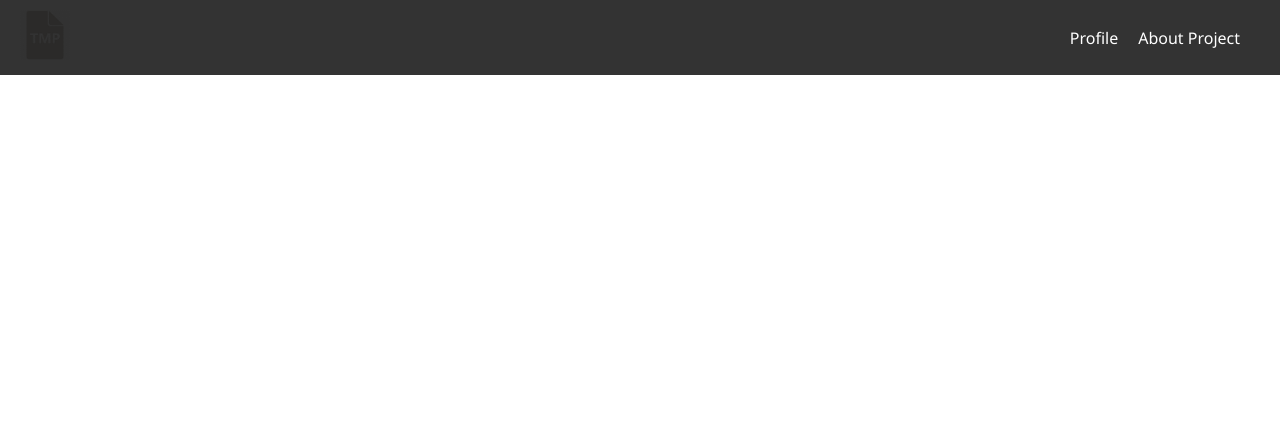
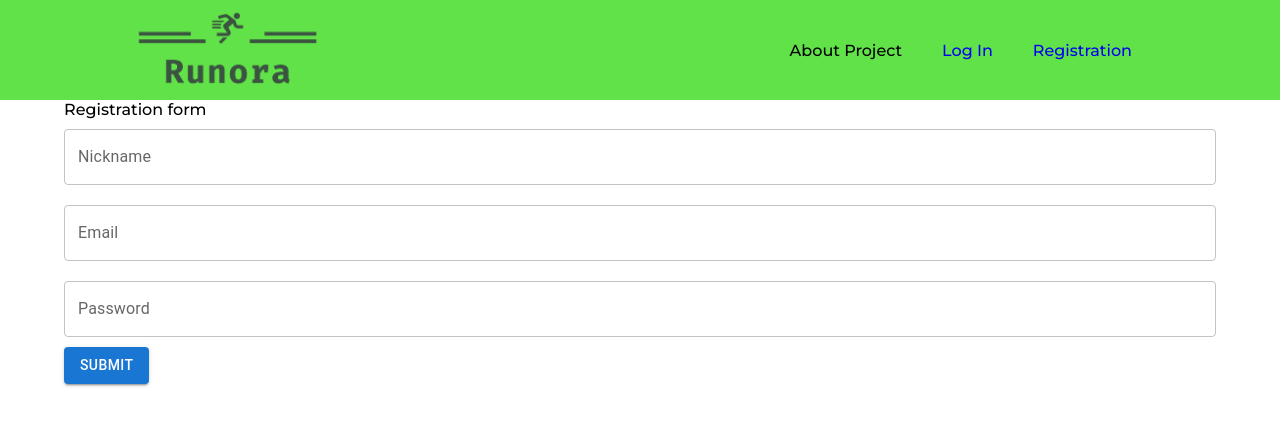
Before and after one commit to AlexZamastil/BP, a React (Create React App) app in the folder src/main/frontend/: page /register in a window 1280 px wide. Shown: the top 426 px of the page. Built offline with nearby package versions, Linux system fonts and the light colour scheme.

Commit message:
fe formulare

```diff
--- a/src/main/frontend/package.json
+++ b/src/main/frontend/package.json
@@ -3,6 +3,9 @@
   "version": "0.1.0",
   "private": true,
   "dependencies": {
+    "@emotion/react": "^11.11.1",
+    "@emotion/styled": "^11.11.0",
+    "@mui/material": "^5.14.4",
     "@testing-library/jest-dom": "^5.16.5",
     "@testing-library/react": "^13.4.0",
     "@testing-library/user-event": "^13.5.0",
--- a/src/main/frontend/src/App.js
+++ b/src/main/frontend/src/App.js
@@ -5,7 +5,8 @@ import { Route, Routes } from "react-router-dom"
 import { useEffect, useState} from "react";
 import WelcomePage from "./WelcomePage"
 import { useTranslation } from 'react-i18next';
-
+import Login from "./Login"
+import Registration from "./Registration"
 
 function App() {
 
@@ -13,12 +14,15 @@ function App() {
 
   return (
     <>
-      <Navbar />
+
+      {Navbar(localStorage.getItem("user"))}
       <div className="container">
         <Routes>
           <Route path="/aboutproject" element={<AboutProject/>} />
           <Route path="/profile" element={<Profile/>} />
           <Route path="/welcomePage" element={<WelcomePage/>} />
+          <Route path="/login" element={<Login/>} />
+          <Route path="/register" element={<Registration/>} />
         </Routes>
 
       </div>
--- /dev/null
+++ b/src/main/frontend/src/Login.js
@@ -0,0 +1,60 @@
+import React, { useState } from 'react';
+import { Container} from '@mui/system';
+import {TextField,Button} from '@mui/material';
+
+export default function Login(){
+
+  const handleClick =(e)=>{
+    e.preventDefault();
+
+   fetch("http://localhost:8080/api/user/login",{
+        method:"POST",
+        headers:{
+          'Authorization': '',
+            "Content-Type":"application/json"},
+            body : JSON.stringify({
+                email : email,
+                password : password
+            })
+        }).then(async(response)=>{
+          if (response.status === 200){
+            console.log('LOG IN SUCCESSFULL')
+            return await response.json();
+
+          } else{
+            throw await response.json();
+
+          }
+        }).then((response) => {
+          localStorage.setItem('login', true);
+          window.dispatchEvent(new Event('storage'));
+         localStorage.setItem('token', response.message);
+        }).catch((err)=>{
+            console.log("error " + err.message)
+        })
+            console.log(email, password)
+  }
+
+    const [password, setPassword] = useState('');
+    const [email, setEmail] = useState('');
+    return (
+      <Container>
+
+      <form noValidate autoComplete="off">
+
+        <h1>Login</h1>
+
+      <TextField style={{margin:"10px auto"}} id="outlined-basic" label="Email" variant="outlined" fullWidth
+        value={email}
+        onChange={(e)=>setEmail(e.target.value)} />
+
+        <TextField type="password" style={{margin:"10px auto"}} id="outlined-basic" label="Password" variant="outlined" fullWidth
+       value={password}
+       onChange={(e)=>setPassword(e.target.value)} />
+
+
+       <Button variant="contained" onClick={handleClick}> Submit </Button>
+      </form>
+      </Container>
+    )
+}
--- a/src/main/frontend/src/Navbar.js
+++ b/src/main/frontend/src/Navbar.js
@@ -1,22 +1,38 @@
 import { Link, useMatch, useResolvedPath } from "react-router-dom"
 import { useTranslation } from 'react-i18next';
 import styling from "./styling.css"
-import tempImage from "./sources/temp.png"
+import logo_transparent from "./sources/logo_transparent.png"
 
-export default function Navbar() {
+export default function Navbar(props) {
 
   const {t} = useTranslation();
 
+
+
   return (
+
+
         <nav className="nav">
-      <Link to="/welcomePage" className="site-title">
-      <img src={tempImage} width={50} alt="temp" />
+        <Link to="/welcomePage" className="logo">
+        <img src={logo_transparent}  width={200} alt="temp" />
 
         </Link>
         <ul>
-        <CustomLink className="c-link" to="/profile"> <p>{t('profile')}</p> </CustomLink>
           <CustomLink className="c-link" to="/aboutproject"> <p>{t('about-project')}</p> </CustomLink>
+
+          {localStorage.getItem("user") == null ? (
+              <><CustomLink className="login-link" to="/login"> <p>{t('log-in')}</p> </CustomLink>
+                <CustomLink className="register-link" to="/register"> <p>{t('register')}</p> </CustomLink>
+              </>
+
+        ) : (
+          <CustomLink className="c-link" to="/profile"> <p>{props}</p> </CustomLink>
+
+        )
+        }
         </ul>
+
+
       </nav>
       )
 }
@@ -33,3 +49,16 @@ function CustomLink({ to, children, ...props }) {
     </li>
   )
 }
+
+
+function ShowLogin(){
+  const {t} = useTranslation();
+  if (localStorage.getItem("user")== null){
+  return(
+    <ul>
+      <CustomLink className="login-link" to="/login"> <p>{t('log-in')}</p> </CustomLink>
+      <CustomLink className="register-link" to="/register"> <p>{t('register')}</p> </CustomLink>
+      </ul>
+
+  )
+}}
--- a/src/main/frontend/src/Profile.js
+++ b/src/main/frontend/src/Profile.js
@@ -1,23 +1,23 @@
 import { useTranslation } from 'react-i18next';
-import WelcomePage from './WelcomePage';
 import { Link} from "react-router-dom"
+import {useNavigate} from "react-router-dom"
 
 export default function Profile(){
+    const navigate = useNavigate();
+
     const {t} = useTranslation();
+
+    function LogOut(){
+      localStorage.clear("user");
+    }
+    const handleLogout = ()=> {
+      localStorage.clear("user");
+      navigate("/WelcomePage");
+      window.location.reload(false);
+    }
     return( <div>
         <Link to="/WelcomePage">
-        <button on onClick={LogOut}> {t('log-out')} </button>
-    </Link>
-
-
-
+        <button on onClick={handleLogout}> {t('log-out')} </button>
+        </Link>
       </div>)
 }
-
-function LogOut(){
-
-
-    localStorage.clear("user");
-    console.log(localStorage.getItem("user"));
-
-  }
--- /dev/null
+++ b/src/main/frontend/src/Registration.js
@@ -0,0 +1,68 @@
+import React, { useState } from 'react';
+import { Container} from '@mui/system';
+import {TextField,Button} from '@mui/material';
+
+export default function Registration(){
+    const [nickname, setNickname] = useState('');
+    const [password, setPassword] = useState('');
+    const [email, setEmail] = useState('');
+    const [birthdate, setBirthdate] = useState('');
+
+
+    const handleClick=(e)=>{
+      e.preventDefault();
+
+      const user = {
+        method:"POST",
+        headers:{
+            'Authorization' : '',
+            'Content-Type':'application/json'
+          },
+            body : JSON.stringify({
+              email : email,
+              nickname : nickname,
+              password : password,
+              birthdate: birthdate,
+            })
+        };
+        console.log(user.body);
+      fetch('http://localhost:8080/api/user/register',user)
+      .then(async (response)=>{
+            if (response.status === 200){
+              console.log('REGISTERED')
+              return await response.json();
+            } else{
+              throw await response.json()}
+            })
+            .catch((err) => {
+              if(err.message == "Failed to fetch");
+              console.log('error' + err.message);
+            })
+  }
+    return (
+
+        <Container>
+
+<form noValidate autoComplete="off">
+
+  <h1>Registration form</h1>
+
+
+ <TextField style={{margin:"10px auto"}} id="outlined-basic" label="Nickname" variant="outlined" fullWidth
+  value={nickname}
+  onChange={(e)=>setNickname(e.target.value)} />
+
+<TextField style={{margin:"10px auto"}} id="outlined-basic" label="Email" variant="outlined" fullWidth
+  value={email}
+  onChange={(e)=>setEmail(e.target.value)} />
+
+  <TextField type="password" style={{margin:"10px auto"}} id="outlined-basic" label="Password" variant="outlined" fullWidth
+ value={password}
+ onChange={(e)=>setPassword(e.target.value)} />
+
+
+ <Button variant="contained" onClick={handleClick}> Submit </Button>
+</form>
+</Container>
+    )
+}
--- a/src/main/frontend/src/WelcomePage.js
+++ b/src/main/frontend/src/WelcomePage.js
@@ -12,7 +12,7 @@ export default function WelcomePage() {
 
 
   function LogIN(){
-    localStorage.setItem("user", "honza")
+    localStorage.setItem("user", "TestUser0231")
     console.log(localStorage.getItem("user"))
     window.location.reload(false)
 }
--- a/src/main/frontend/src/locales/cs.json
+++ b/src/main/frontend/src/locales/cs.json
@@ -2,5 +2,6 @@
     "site-name" : "Název stránky",
     "profile" : "Profil",
     "about-project" : "O Projektu",
-    "log-in" : "Přihlásit"
+    "log-in" : "Přihlásit",
+    "register" : "Registrace"
 }
--- a/src/main/frontend/src/locales/en.json
+++ b/src/main/frontend/src/locales/en.json
@@ -4,7 +4,7 @@
     "about-project" : "About Project",
     "log-in" : "Log In",
     "log-out" : "Log Out",
-    "test2" : "test2222ENENEN",
+    "register" : "Registration",
     "test1" : "test1111ENENEN",
     "test2" : "test2222ENENEN",
     "test1" : "test1111ENENEN",
--- a/src/main/frontend/src/styling.css
+++ b/src/main/frontend/src/styling.css
@@ -1,38 +1,49 @@
+@import url('https://fonts.googleapis.com/css2?family=Montserrat:wght@500&display=swap');
+
 * {
   margin: 0;
   padding: 0;
   box-sizing: border-box;
-  font-family:'Segoe UI', Tahoma, Geneva, Verdana, sans-serif
+  font-family: "Montserrat", sans-serif;
+  font-weight: 500;
+  font-size: 16px;
+  text-decoration: none;
 }
 
-
-.nav{
+.nav {
   display: flex;
-  justify-content: space-between;
+  justify-content: flex-end;
   align-items: center;
-  background-color: #333;
-  color: white;
-  padding: 10px 20px;
+  background-color: #61e248;
+  color: rgb(0, 0, 0);
+  padding: 10px 10%;
 }
 
-.nav ul{
+.nav ul {
   list-style: none;
   display: flex;
 }
 
-.nav ul li  {
-  margin-right: 20px;
+
+.nav li {
+  padding: 0px 20px;
+
 }
+
 .nav ul .c-link {
   text-decoration: none;
-  color: white;
-  transition: color 0.3s;
-}
-.nav ul .c-link:hover {
-  color: #66b3ff;
+  color: rgb(0, 0, 0);
+  transition: all 0.3s ease 0s;
 }
 
-.nav .site-title {font-size: large;flex-direction: row;}
+.nav ul .c-link:hover {
+  color: #ffffff;
+}
+
+.logo {
+  display: block;
+  margin-right: auto;
+}
 
 @media (max-width: 768px) {
   .nav {
@@ -40,13 +51,16 @@
     align-items: flex-start;
   }
 
-  .nav ul  {
+  .nav ul {
     margin-top: 10px;
   }
+
   .nav ul li {
     margin-right: 0px;
     margin-bottom: 10px;
   }
 
-
+  .site-title {
+    margin: 10px 0;
   }
+}
```
Also changed, not shown: src/main/frontend/src/sources/logo_transparent.png (added), 1 other file (tests, documents, lock files or other folders). Lines whose indentation alone changed are shown as unchanged.
